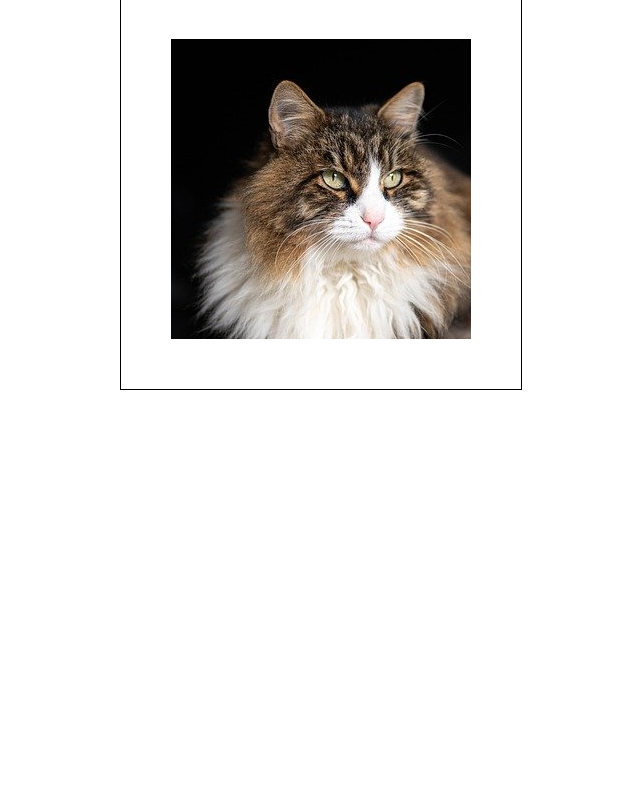
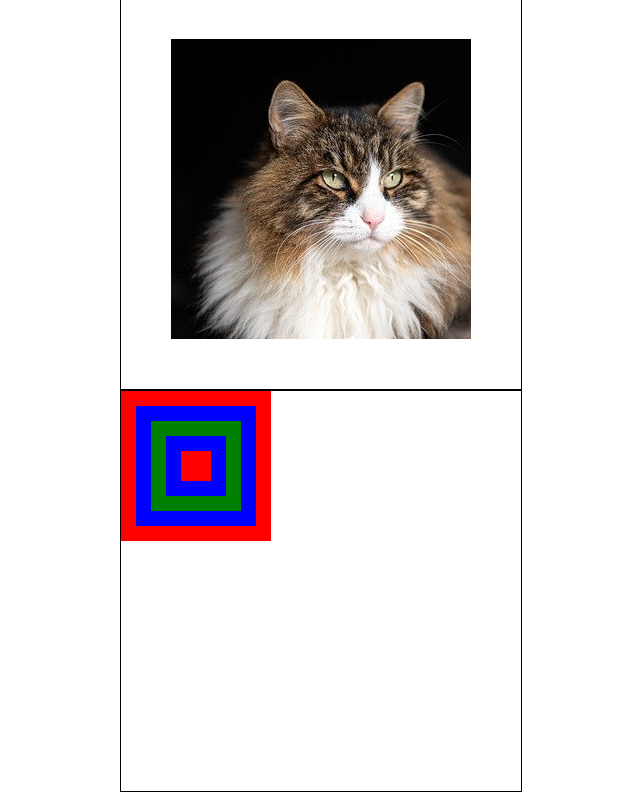
Before and after one commit to TAKU1022/canvas-demo, a plain HTML site: page index.html in a window 1280 px wide. Shown: the part 1628-2428 px from the top of the page, without its empty margins (319-959 px from the left). Before the commit the page ends 2026 px from the top, so only its background shows below. Drawn offline with Linux system fonts and the light colour scheme.

Commit message:
保存と復元

```diff
--- a/index.html
+++ b/index.html
@@ -13,6 +13,7 @@
     <canvas id="tutorial3" width="400" height="400"></canvas>
     <canvas id="tutorial4" width="400" height="400"></canvas>
     <canvas id="tutorial5" width="400" height="400"></canvas>
+    <canvas id="tutorial6" width="400" height="400"></canvas>
 
     <script src="./index.js"></script>
   </body>
--- a/index.js
+++ b/index.js
@@ -161,3 +161,26 @@ image3.src = './images/cat2.jpg';
 image3.addEventListener('load', () => {
   ctx5.drawImage(image3, 50, 0, 300, 300, 50, 50, 300, 300);
 });
+
+const canvas6 = document.getElementById('tutorial6');
+/**
+ * @type {CanvasRenderingContext2D}
+ */
+const ctx6 = canvas6.getContext('2d');
+
+ctx6.fillStyle = 'red';
+ctx6.fillRect(0, 0, 150, 150);
+ctx6.save();
+
+ctx6.fillStyle = 'blue';
+ctx6.fillRect(15, 15, 120, 120);
+ctx6.save();
+
+ctx6.fillStyle = 'green';
+ctx6.fillRect(30, 30, 90, 90);
+
+ctx6.restore();
+ctx6.fillRect(45, 45, 60, 60);
+
+ctx6.restore();
+ctx6.fillRect(60, 60, 30, 30);
```
